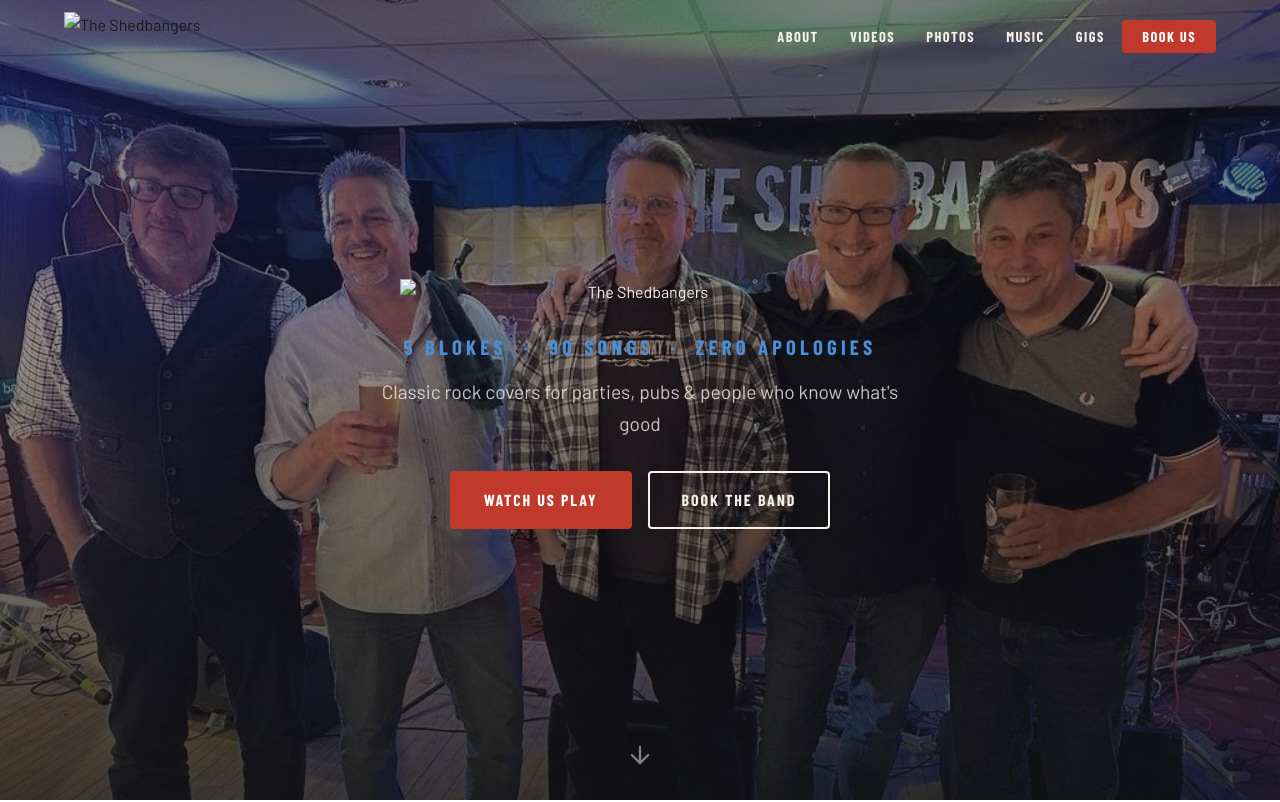
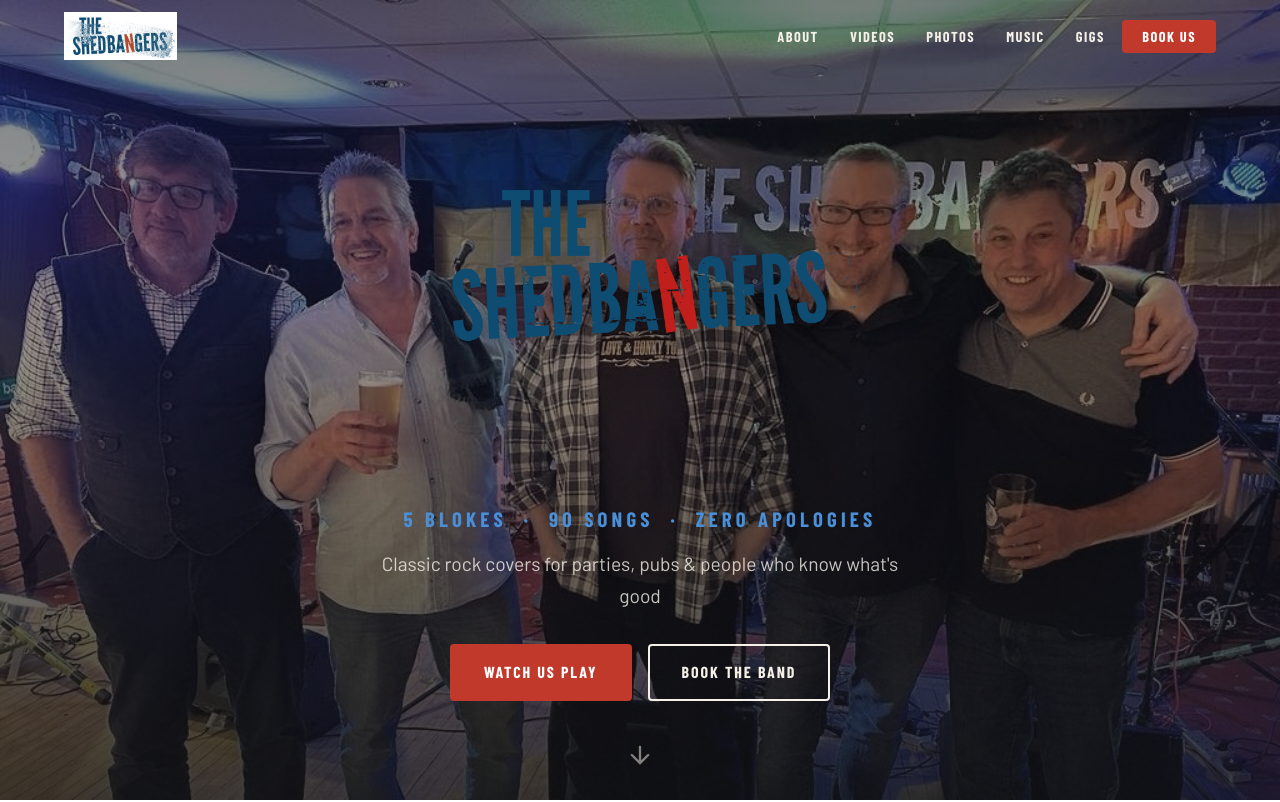
Before and after one commit to shedtaff-dotcom/shedbangers-website, a plain HTML site: page index.html in a window 1280 px wide. Shown: the top 802 px of the page. Drawn offline with nearby package versions, Linux system fonts and the light colour scheme; a web font is replaced by a local one.

Commit message:
fixed logo images and added a new one for the hero section. Also updated a gig photo in the gallery.

```diff
--- a/index.html
+++ b/index.html
@@ -28,7 +28,7 @@
     <nav id="navbar">
         <div class="nav-inner">
             <a href="#home" class="nav-logo">
-                <img src="images/logos/logo-small.jpg" alt="The Shedbangers" height="48">
+                <img src="images/logos/Shedbangers_logo_small.jpg" alt="The Shedbangers" height="48">
             </a>
             <button class="nav-toggle" id="navToggle" aria-label="Toggle navigation">
                 <span></span><span></span><span></span>
@@ -55,7 +55,7 @@
         </div>
         <div class="hero-content">
             <div class="hero-logo" data-aos="fade-down" data-aos-duration="800">
-                <img src="images/logos/logo-main.png" alt="The Shedbangers">
+                <img src="images/logos/Shedbangers_logo_plain_transparent.png" alt="The Shedbangers">
             </div>
             <p class="hero-tagline" data-aos="fade-up" data-aos-delay="200" data-aos-duration="800">
                 5 blokes &nbsp;·&nbsp; 90 songs &nbsp;·&nbsp; zero apologies
@@ -176,7 +176,7 @@
                 <p>Click any photo to see it full size.</p>
             </div>
             <div class="photo-grid">
-                <a href="images/gigs/shedbanger_live_beerfestival.png" class="glightbox photo-item photo-item--wide" data-gallery="gallery1" data-aos="zoom-in" data-aos-delay="100">
+                <a href="images/gigs/shedbangers_live_beerfestival.jpg" class="glightbox photo-item photo-item--wide" data-gallery="gallery1" data-aos="zoom-in" data-aos-delay="100">
                     <img src="images/gigs/shedbanger_live_beerfestival.png" alt="The Shedbangers at the Beer Festival" loading="lazy">
                     <div class="photo-overlay"><span>View Photo</span></div>
                 </a>
```
